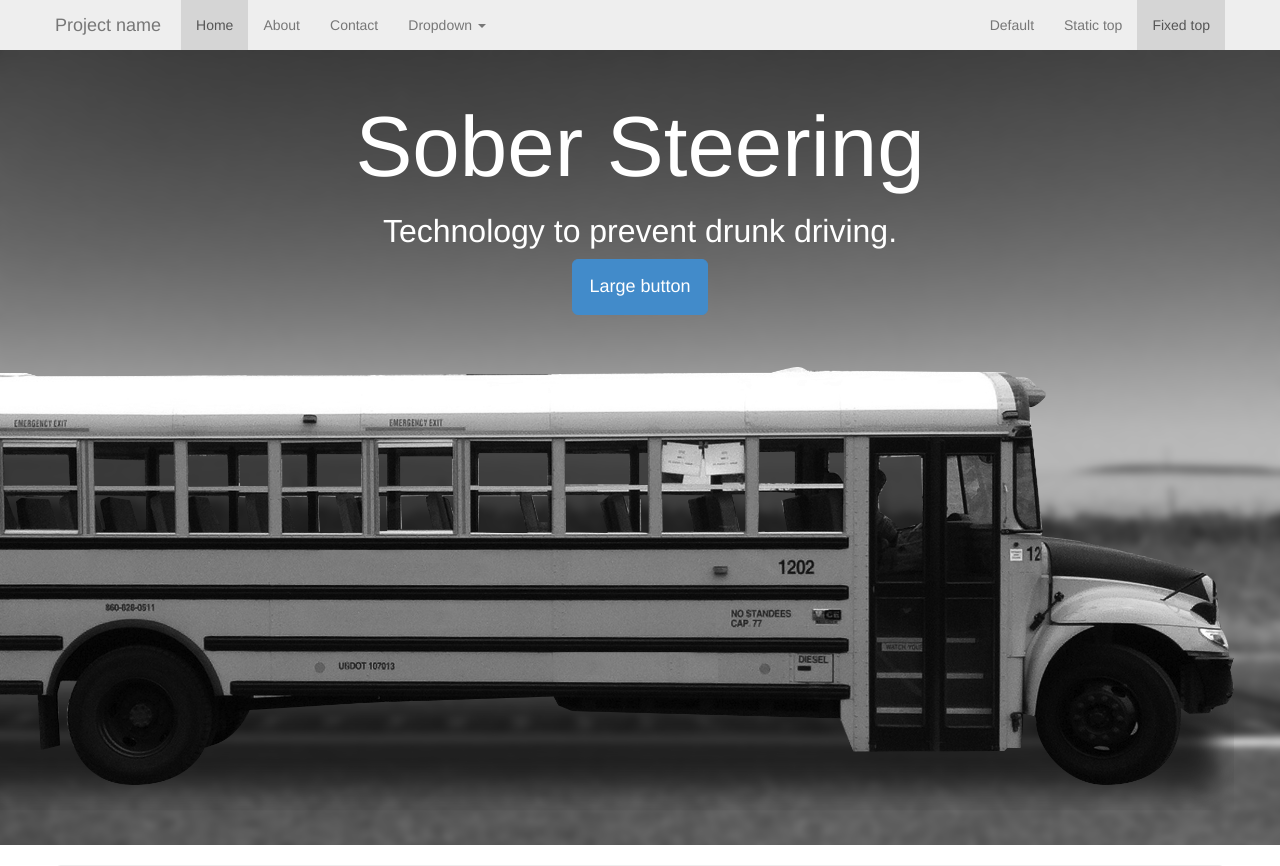
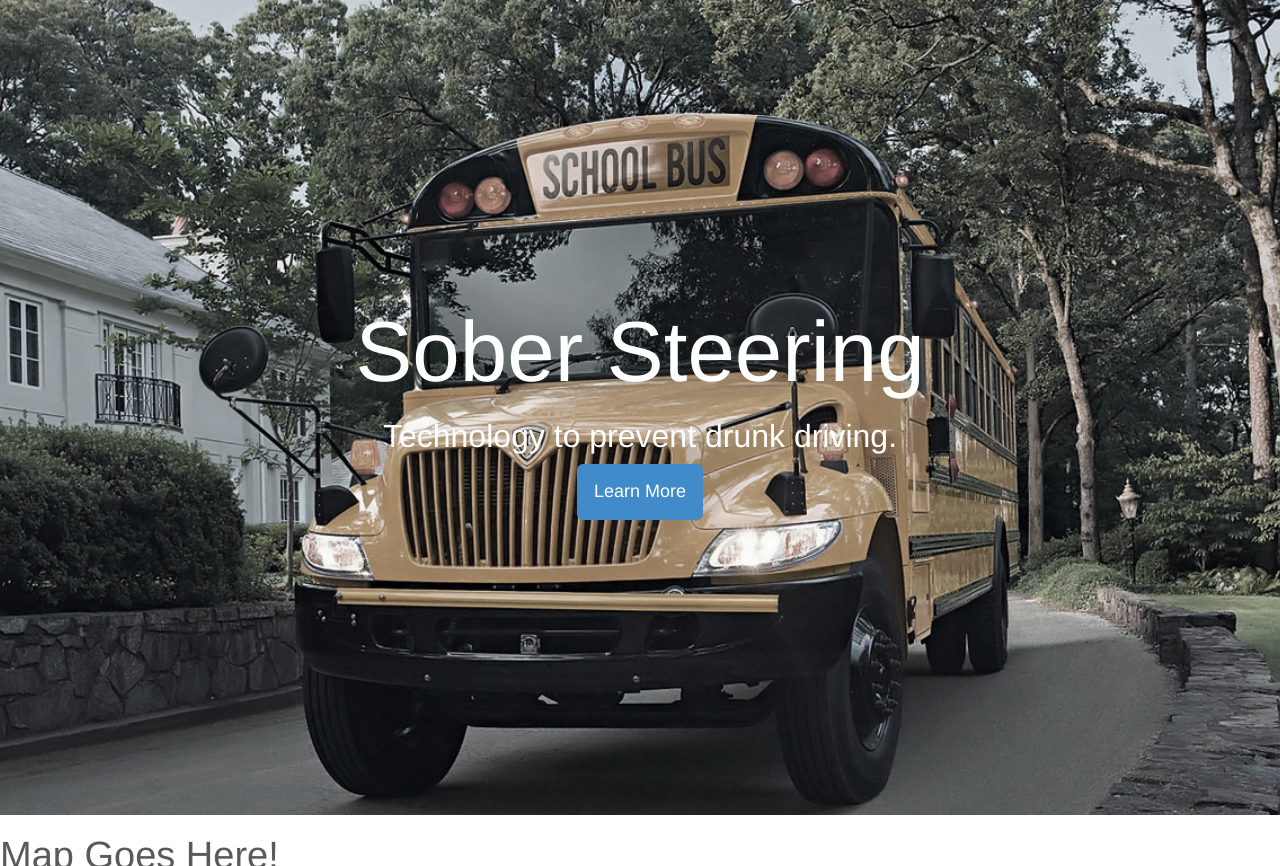
Before and after one commit to AmitShah/sobersteering, a Python web app: template src/template/index.html in a window 1280 px wide. Shown: the top 866 px of the page. Run offline with Jinja, Linux system fonts and the light colour scheme; the template is opened without the code that fills it, so the values that code supplies are empty; some libraries are stand-ins or nearby versions.

Commit message:
integrated map

```diff
--- a/src/static/css/custom.css
+++ b/src/static/css/custom.css
@@ -73,18 +73,19 @@ body {
 }
 
 #intro {
-    background: url(../img/background_monochrome.png) 50% 0 fixed;
+    background: url(../img/bus_friendly.jpg) 50% 0 fixed;
     height: auto;
     margin: 0 auto;
     width: 100%;
     position: relative;
-    padding-top: 30px;
-    padding-bottom: 520px;
+    padding-top: 285px;
+    padding-bottom: 285px;
     text-align: center;
     background-size: cover;
     background-repeat: no-repeat;
-    margin-top: -10px;
     color: white;
+
+
 }
 
 
@@ -97,6 +98,15 @@ body {
 .featurette {
   /*padding-top: 40px;*/ /* Vertically center images part 1: add padding above and below text. */
   overflow: hidden; /* Vertically center images part 2: clear their floats. */
+}
+
+.featurette.right {
+	text-align: right;
+}
+
+.featurette.right .featurette-image {
+	float: right;
+	margin-right: 40px;
 }
 .featurette-image {
   margin: 20px; /* Vertically center images part 3: negative margin up the image the same amount of the padding to center it. */
@@ -153,3 +163,13 @@ span.strong {
   }
 
 }
+
+/* MAP CSS
+-------------------------------------------------- */
+.map {
+	width:100%;
+	margin:0;
+	padding:0;
+	height:600px;
+
+}
--- a/src/static/css/navbar.css
+++ b/src/static/css/navbar.css
@@ -1,7 +1,7 @@
-body {
+/*body {
 padding-top: 60px;
+}*/
+
+.navbar.off {
+	display:none;
 }
-
-.jumbotron {
-margin-top: 20px;
-}
--- a/src/template/index.html
+++ b/src/template/index.html
@@ -19,7 +19,7 @@
   <body>
 
     <!-- Fixed navbar -->
-    <div class="navbar navbar-fixed-top">
+    <div class="navbar navbar-fixed-top navbar-inverse off">
       <div class="container">
         <button type="button" class="navbar-toggle" data-toggle="collapse" data-target=".nav-collapse">
           <span class="icon-bar"></span>
@@ -55,28 +55,27 @@
     </div>
 
     <section id="intro" data-speed="2" data-type="background" style="overflow: hidden;">
-    	<img data-speed="4" data-type="foreground" src="{{static_url('img/bus_monochrome.png')}}" style="position:absolute;height: 500px; bottom: 30px; right: 0; z-index: 1;" />
+    	<!--img data-speed="4" data-type="foreground" src="{{static_url('img/bus_monochrome.png')}}" style="position:absolute;height: 500px; bottom: 30px; right: 0; z-index: 1;" /-->
     	<div class="container" style="position: relative; z-index: 2;">
     		<h1 style="font-size: 64pt;">Sober Steering</h1>
     		<h2>Technology to prevent drunk driving.</h2>
     		<p>
-			  <button type="button" class="btn btn-primary btn-large learn-more">Large button</button>
+			  <button type="button" class="btn btn-primary btn-large learn-more">Learn More</button>
 			</p>
     	</div>
     </section>
 
-    <div class="container">
-
-      <!-- Main component for a primary marketing message or call to action -->
-      <div class="jumbotron">
+    <!-- Main component for a primary marketing message or call to action -->
+    <div id="map" class="map">
         <h1>Map Goes Here!</h1>
         <p>This example is a quick exercise to illustrate how the default, static navbar and fixed to top navbar work. It includes the responsive CSS and HTML, so it also adapts to your viewport and device.</p>
         <p>
           <a class="btn btn-large btn-primary" href="../../docs/#navbar">View navbar docs &raquo;</a>
         </p>
-      </div>
 
-    </div> <!-- /container -->
+    </div>
+
+
 	<div class="container marketing">
       <!-- START THE FEATURETTES -->
 
@@ -87,15 +86,15 @@
         <p class="lead">Last reported at <span class="strong">5:13 pm</span> with a speed of <span class="strong">36 km/h</span>.<br />The driver was last tested at <span class="strong">5:00 pm</span> and is <span class="strong">sober</span>.</p>
       </div>
 
-      <div class="featurette">
-        <img class="featurette-image img-circle pull-right" alt="512x512" src="{{static_url('img/bus.jpg')}}" style="width: 175px; height: 175px;">
+      <div class="featurette right">
+        <img class="featurette-image img-circle" alt="512x512" src="{{static_url('img/bus.jpg')}}" style="width: 175px; height: 175px;">
         <h2 class="featurette-heading">Bus Two, <span class="text-muted">York Region District</span></h2>
         <p class="lead">Last reported at <span class="strong">5:13 pm</span> with a speed of <span class="strong" style="color: red;">134 km/h</span>.<br />The driver was last tested at <span class="strong">5:00 pm</span> and is <span class="strong" style="color: red;">over the limit</span>.</p>
       </div>
 
       <div class="featurette">
         <img class="featurette-image img-circle pull-left" alt="512x512" src="{{static_url('img/bus.jpg')}}" style="width: 175px; height: 175px;">
-        <h2 class="featurette-heading">Bus One, <span class="text-muted">Waterloo Region District</span></h2>
+        <h2 class="featurette-heading">Bus Three, <span class="text-muted">Waterloo Region District</span></h2>
         <p class="lead">Last reported at <span class="strong">5:13 pm</span> with a speed of <span class="strong">36 km/h</span>.<br />The driver was last tested at <span class="strong">5:00 pm</span> and is <span class="strong">sober</span>.</p>
       </div>
       <!-- /END THE FEATURETTES -->
@@ -109,6 +108,7 @@
 
     </div><!-- /.container -->
     <script src="//ajax.googleapis.com/ajax/libs/jquery/1.9.1/jquery.min.js"></script>
+    <script type="text/javascript" src="https://maps.googleapis.com/maps/api/js?key=AIzaSyC0Tkk9Gd8ploPqjDWEV1-hupHmKT68f0M&sensor=false"></script>
 	<script src="{{static_url('js/bootstrap.js')}}"></script>
     <script src="{{static_url('js/holder.js')}}"></script>
     <script type="text/javascript">
@@ -151,6 +151,46 @@
 	      }); // end window scroll
 	   });  // end section function
 
+	   //MAP Styling Custom
+	   var styles = [ { "featureType": "landscape", "stylers": [ { "color": "#dddddd" }, { "visibility": "simplified" }, { "saturation": 1 },
+
+{ "lightness": 45 } ] },{ "featureType": "road", "elementType": "geometry", "stylers": [ { "visibility": "simplified" }, {
+
+"color": "#ffffff" } ] },{ "featureType": "road", "elementType": "labels.text", "stylers": [ { "visibility": "on" } ] },{
+
+"featureType": "poi", "elementType": "geometry", "stylers": [ { "visibility": "off" } ] },{ "featureType": "water",
+
+"stylers": [ { "color": "#c8c8c8" } ] },{ "featureType": "road.highway", "elementType": "labels", "stylers": [ {
+
+"visibility": "off" } ] },{ "featureType": "poi", "stylers": [ { "visibility": "off" } ] },{ "featureType":
+
+"road.arterial", "stylers": [ { "visibility": "off" } ] },{ "featureType": "transit", "stylers": [ { "visibility": "off" }
+
+] },{ "featureType": "administrative.country", "elementType": "geometry.stroke", "stylers": [ { "visibility": "simplified"
+
+}, { "color": "#ffffff" } ] },{ "featureType": "administrative.neighborhood", "elementType": "labels", "stylers": [ {
+
+"visibility": "off" } ] },{ "featureType": "landscape", "elementType": "geometry", "stylers": [ { "weight": 0.1 }, {
+
+"visibility": "simplified" }, { "color": "#dddddd" }, { "lightness": 45 } ] },{ "featureType": "administrative",
+
+"elementType": "labels.text", "stylers": [ { "weight": 0.1 }, { "color": "#787878" } ] },{ "featureType":
+
+"administrative", "elementType": "labels.icon", "stylers": [ { "visibility": "off" } ] }];
+
+
+	   var mapOptions = {
+          center: new google.maps.LatLng(-34.397, 150.644),
+          zoom: 8,
+          mapTypeId: google.maps.MapTypeId.ROADMAP,
+          styles:styles,
+          scrollwheel:false
+        };
+        var map = new google.maps.Map(document.getElementById("map"),
+            mapOptions);
+
+
+
 	}); // close out script
     </script>
   </body>
```
Also changed, not shown: src/static/img/bus_friendly.jpg (added), src/static/img/marker_icon_blue.png (added), src/static/img/marker_icon_pink.png (added).
